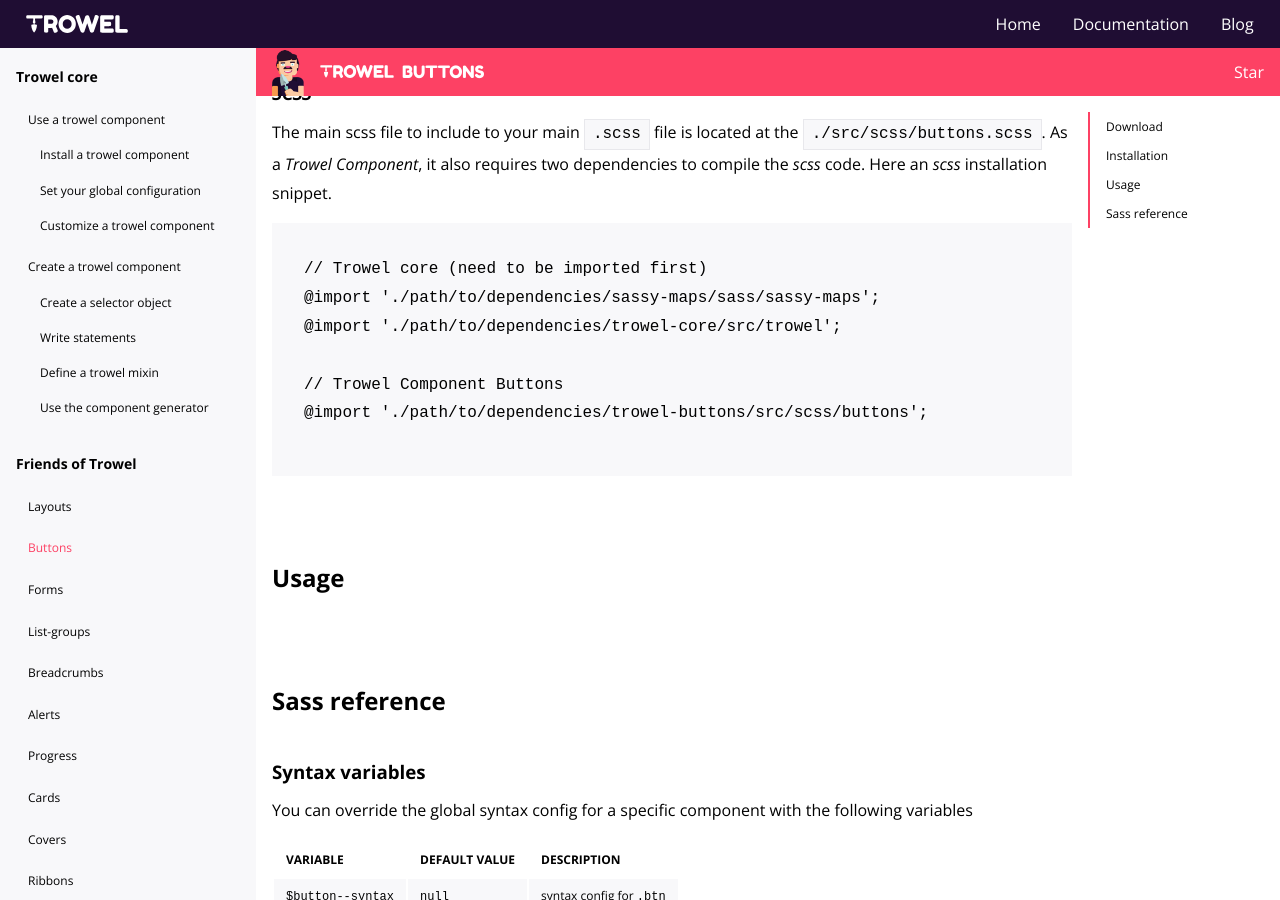
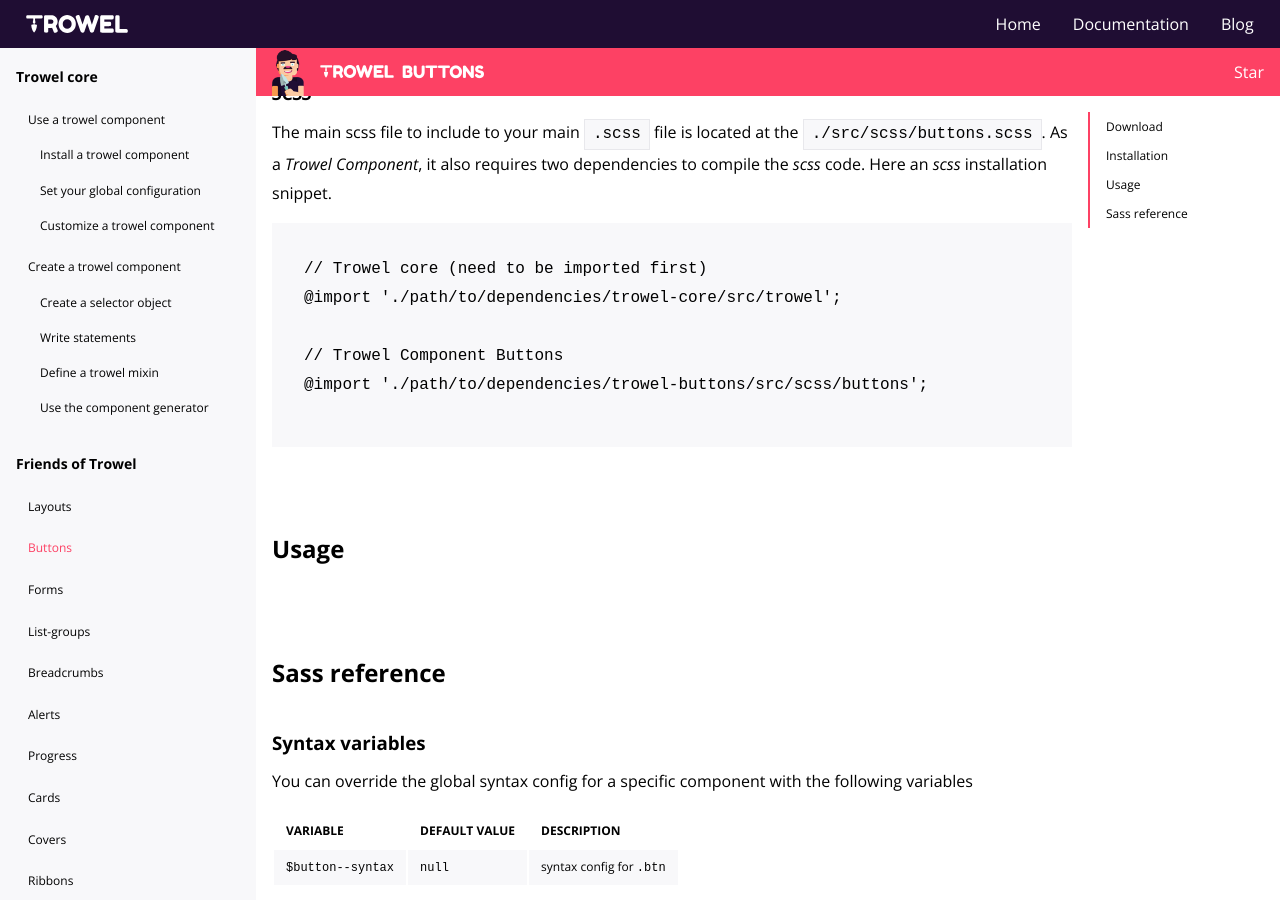
Before and after one commit to Trowel/trowel.github.io, a Jekyll site: the page built from pages/documentation/friends-of-trowel/buttons.md, in a window 1280 px wide and 900 px high, scrolled down 658 px. Built offline with Jekyll 4.4.1, drawn with Linux system fonts in a browser that asks for light colours.

Commit message:
remove wrong info about the depency of sassy-map

````diff
--- a/pages/documentation/friends-of-trowel/buttons.md
+++ b/pages/documentation/friends-of-trowel/buttons.md
@@ -32,7 +32,6 @@ The main scss file to include to your main `.scss` file is located at the `./src
 
 ```
 // Trowel core (need to be imported first)
-@import './path/to/dependencies/sassy-maps/sass/sassy-maps';
 @import './path/to/dependencies/trowel-core/src/trowel';
 
 // Trowel Component Buttons
````
